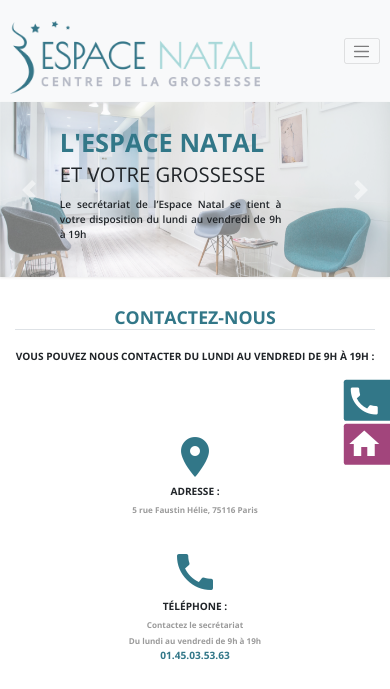
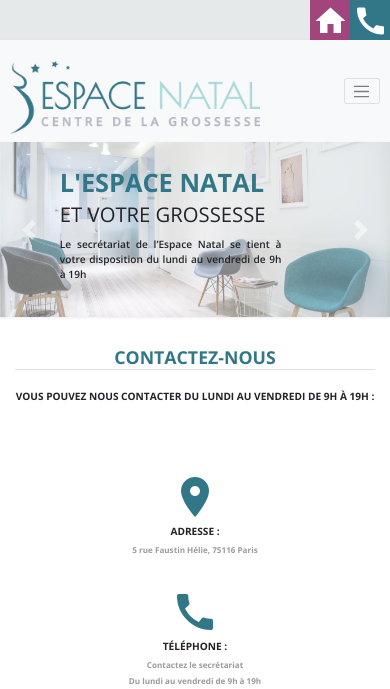
Before and after one commit to guillaumeMECE/espace-natal, a PHP site: page / in a window 390 px wide. Shown: the top 689 px of the page. Run offline with PHP 8.4, Linux system fonts and the light colour scheme; some libraries are stand-ins or nearby versions.

Commit message:
add responsive

```diff
--- a/Chirurgie_gynecologique/index.php
+++ b/Chirurgie_gynecologique/index.php
@@ -15,8 +15,8 @@
 <body>
 
   <!-- NAVBAR & STICKY CONTACT -->
-  <?php include("../views/navbar.html");
- include("../views/sticky_contact.html"); ?>
+  <?php include("../views/sticky_contact.html");
+  include("../views/navbar.html");?>
 
   <div class="container">
   <div class="row my-5">
--- a/Chirurgie_gynecologique/pathologies.php
+++ b/Chirurgie_gynecologique/pathologies.php
@@ -15,8 +15,8 @@
 <body>
 
   <!-- NAVBAR & STICKY CONTACT -->
-  <?php include("../views/navbar.html");
- include("../views/sticky_contact.html"); ?>
+  <?php include("../views/sticky_contact.html");
+  include("../views/navbar.html");?>
 
   <!-- FOOTER & SCRIPT FOOTER/NAVBAR -->
   <?php include("../views/footer.html"); ?>
--- a/Chirurgie_gynecologique/specialistes.php
+++ b/Chirurgie_gynecologique/specialistes.php
@@ -15,8 +15,8 @@
 <body>
 
   <!-- NAVBAR & STICKY CONTACT -->
-  <?php include("../views/navbar.html");
- include("../views/sticky_contact.html"); ?>
+  <?php include("../views/sticky_contact.html");
+  include("../views/navbar.html");?>
 
   <!-- FOOTER & SCRIPT FOOTER/NAVBAR -->
   <?php include("../views/footer.html"); ?>
--- a/Chirurgie_gynecologique/techniques_operatoires.php
+++ b/Chirurgie_gynecologique/techniques_operatoires.php
@@ -15,8 +15,8 @@
 <body>
 
   <!-- NAVBAR & STICKY CONTACT -->
-  <?php include("../views/navbar.html");
- include("../views/sticky_contact.html"); ?>
+  <?php include("../views/sticky_contact.html");
+  include("../views/navbar.html");?>
 
   <!-- FOOTER & SCRIPT FOOTER/NAVBAR -->
   <?php include("../views/footer.html"); ?>
--- a/contact/index.php
+++ b/contact/index.php
@@ -16,8 +16,8 @@
 <body>
 
   <!-- NAVBAR & STICKY CONTACT -->
-  <?php include("../views/navbar.html");
- include("../views/sticky_contact.html"); ?>
+  <?php include("../views/sticky_contact.html");
+  include("../views/navbar.html");?>
 
   <!-- IMAGE+TXTBOX -->
   <div class="mb-5 shadow-sm" style="position:relative;">
--- a/grossesse_accouchement/accouchement.php
+++ b/grossesse_accouchement/accouchement.php
@@ -15,8 +15,8 @@
 <body>
 
   <!-- NAVBAR & STICKY CONTACT -->
-  <?php include("../views/navbar.html");
- include("../views/sticky_contact.html"); ?>
+  <?php include("../views/sticky_contact.html");
+  include("../views/navbar.html");?>
 
   <!-- FOOTER & SCRIPT FOOTER/NAVBAR -->
   <?php include("../views/footer.html"); ?>
--- a/grossesse_accouchement/grossesse_pathologique.php
+++ b/grossesse_accouchement/grossesse_pathologique.php
@@ -15,8 +15,8 @@
 <body>
 
   <!-- NAVBAR & STICKY CONTACT -->
-  <?php include("../views/navbar.html");
- include("../views/sticky_contact.html"); ?>
+  <?php include("../views/sticky_contact.html");
+  include("../views/navbar.html");?>
 
   <!-- FOOTER & SCRIPT FOOTER/NAVBAR -->
   <?php include("../views/footer.html"); ?>
--- a/grossesse_accouchement/grossesse_physiologique.php
+++ b/grossesse_accouchement/grossesse_physiologique.php
@@ -15,8 +15,8 @@
 <body>
 
   <!-- NAVBAR & STICKY CONTACT -->
-  <?php include("../views/navbar.html");
- include("../views/sticky_contact.html"); ?>
+  <?php include("../views/sticky_contact.html");
+  include("../views/navbar.html");?>
 
   <!-- FOOTER & SCRIPT FOOTER/NAVBAR -->
   <?php include("../views/footer.html"); ?>
--- a/grossesse_accouchement/index.php
+++ b/grossesse_accouchement/index.php
@@ -15,8 +15,8 @@
 <body>
 
   <!-- NAVBAR & STICKY CONTACT -->
-  <?php include("../views/navbar.html");
- include("../views/sticky_contact.html"); ?>
+  <?php include("../views/sticky_contact.html");
+  include("../views/navbar.html");?>
 
   <div class="container">
   <div class="row my-5">
--- a/index.php
+++ b/index.php
@@ -17,8 +17,8 @@
 <body>
 
   <!-- NAVBAR & STICKY CONTACT -->
-  <?php include("views/navbar.html");
- include("views/sticky_contact.html"); ?>
+  <?php include("views/sticky_contact.html");
+  include("views/navbar.html");?>
 <!-- Carousel -->
   <div  style="position:relative;">
     <div id="carouselExampleControls" class="carousel slide shadow-sm" data-ride="carousel" >
--- a/infertilite/bilan_fertilite.php
+++ b/infertilite/bilan_fertilite.php
@@ -15,8 +15,8 @@
 <body>
 
   <!-- NAVBAR & STICKY CONTACT -->
-  <?php include("../views/navbar.html");
- include("../views/sticky_contact.html"); ?>
+  <?php include("../views/sticky_contact.html");
+  include("../views/navbar.html");?>
   <!-- FOOTER & SCRIPT FOOTER/NAVBAR -->
   <?php include("../views/footer.html"); ?>
   <script type="text/javascript">
--- a/infertilite/bilan_infertilite.php
+++ b/infertilite/bilan_infertilite.php
@@ -15,8 +15,8 @@
 <body>
 
   <!-- NAVBAR & STICKY CONTACT -->
-  <?php include("../views/navbar.html");
- include("../views/sticky_contact.html"); ?>
+  <?php include("../views/sticky_contact.html");
+  include("../views/navbar.html");?>
   <!-- FOOTER & SCRIPT FOOTER/NAVBAR -->
   <?php include("../views/footer.html"); ?>
   <script type="text/javascript">
--- a/infertilite/index.php
+++ b/infertilite/index.php
@@ -15,8 +15,8 @@
 <body>
 
   <!-- NAVBAR & STICKY CONTACT -->
-  <?php include("../views/navbar.html");
- include("../views/sticky_contact.html"); ?>
+  <?php include("../views/sticky_contact.html");
+  include("../views/navbar.html");?>
 
   <!-- IMAGE+TXTBOX -->
   <div class="mb-5 shadow-sm" style="position:relative;">
--- a/infertilite/prise_en_charge.php
+++ b/infertilite/prise_en_charge.php
@@ -15,8 +15,8 @@
 <body>
 
   <!-- NAVBAR & STICKY CONTACT -->
-  <?php include("../views/navbar.html");
- include("../views/sticky_contact.html"); ?>
+  <?php include("../views/sticky_contact.html");
+  include("../views/navbar.html");?>
   <!-- FOOTER & SCRIPT FOOTER/NAVBAR -->
   <?php include("../views/footer.html"); ?>
   <script type="text/javascript">
--- a/partenaires/index.php
+++ b/partenaires/index.php
@@ -15,8 +15,8 @@
 <body>
 
   <!-- NAVBAR & STICKY CONTACT -->
-  <?php include("../views/navbar.html");
- include("../views/sticky_contact.html"); ?>
+  <?php include("../views/sticky_contact.html");
+  include("../views/navbar.html");?>
 
   <div class="container my-5" style="width:75%;">
     <!-- CLINIQUE MUETTE -->
--- a/style.css
+++ b/style.css
@@ -269,6 +269,7 @@
 }
 
 /* STICKY CONTACT */
+@media (min-width: 992px) {
   .square {
     position: fixed;
     right: 0;
@@ -283,9 +284,12 @@
     display: table;
     word-wrap: break-word;
     background-color: rgba(50, 119, 136, 1);
+    cursor:pointer;
     padding-right: 5px;
     transform: translateX(81.5%);
     transition: all 400ms;
+    margin-bottom: 0.25em;
+    border-radius: 7px 0px 0px 7px;
   }
 
   .phoneContact:hover {
@@ -308,8 +312,10 @@
     padding-right: 5px;
     height: 40px;
     background-color: rgba(162, 69, 124, 1);
+    cursor:pointer;
     transform: translateX(67%);
     transition: all 400ms;
+    border-radius: 7px 0px 0px 7px;
   }
 
   .doctolibContact:hover {
@@ -323,6 +329,44 @@
     font-size: 20px;
     color: white;
   }
+}
+
+@media (max-width: 992px) {
+  .square {
+    position:relative;
+    width: 100%;
+    height: 40px;
+    background-color: rgb(229,233,234);
+  }
+
+  .phoneContact {
+    float: right;
+    height: 40px;
+    width: 40px;
+    word-wrap: break-word;
+    background-color: rgba(50, 119, 136, 1);
+    cursor:pointer;
+    padding-right: 5px;
+  }
+
+  .phoneContactTxt {
+    display: none;
+  }
+
+  .doctolibContact {
+    float: right;
+    width: 40px;
+    word-wrap: break-word;
+    padding-right: 5px;
+    height: 40px;
+    background-color: rgba(162, 69, 124, 1);
+    cursor:pointer;
+  }
+
+  .doctolibContactTxt {
+    display: none;
+  }
+}
 
 /*
 a{
--- a/views/sticky_contact.html
+++ b/views/sticky_contact.html
@@ -1,10 +1,10 @@
 <div class="square">
-  <div class="phoneContact mb-1 rounded-left p-1">
+  <div class="phoneContact p-1" onClick="window.location.href='/espace-natal/contact';">
       <i class="material-icons md-36" style="display: table-cell; vertical-align: middle; color:white;">call</i>
-     <div class="pl-2 phoneContactTxt" style="display: table-cell; vertical-align: middle;">Contactez le centre</div>
+     <div class="pl-2 phoneContactTxt">Contactez le centre</div>
   </div>
-  <div class="doctolibContact rounded-left p-1">
+  <div class="doctolibContact p-1" onClick="window.open('https://www.doctolib.fr/maison-perinatale/paris/espace-natal', '_blank');">
      <i class="material-icons md-36" style="display: table-cell; vertical-align: middle;color:white;">home</i>
-     <div class="pl-2 doctolibContactTxt" style="display: table-cell; vertical-align: middle;">Doctolib</div>
+     <div class="pl-2 doctolibContactTxt">Doctolib</div>
   </div>
 </div>
```
Lines whose indentation alone changed are shown as unchanged.
